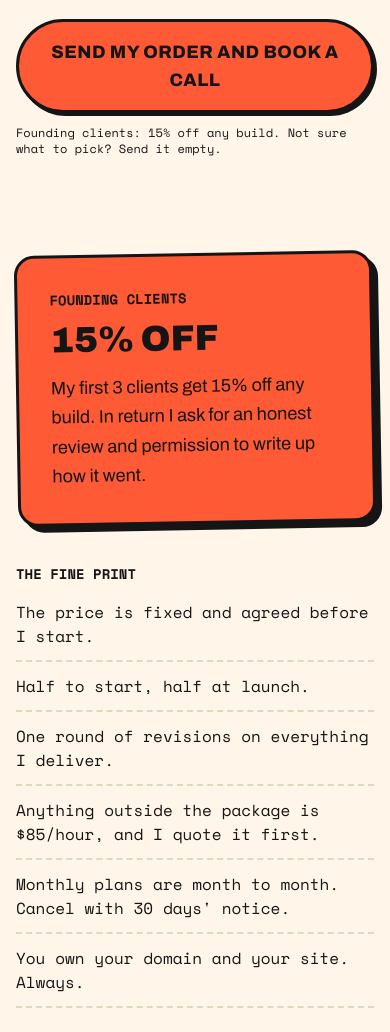
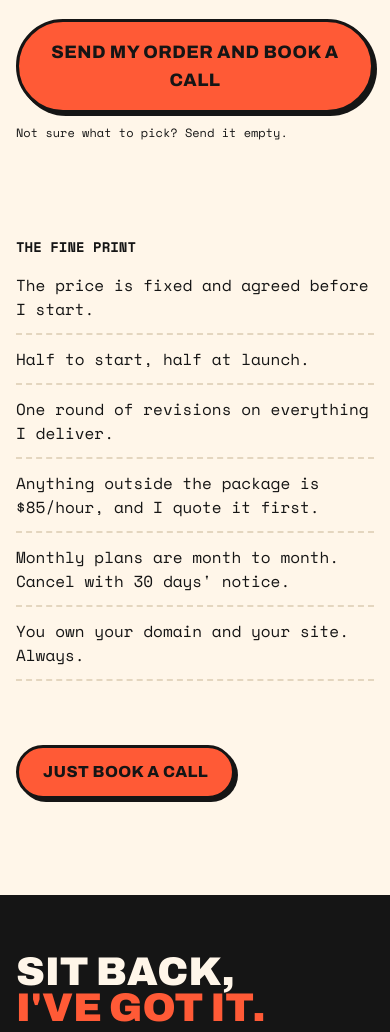
Before and after one commit to pixel-and-tally/pixel-and-tally, an Astro site: page /pixel-and-tally in a window 390 px wide. Shown: the part 4380-5412 px from the top of the page. Built offline with nearby package versions, Linux system fonts and the light colour scheme; Astro itself is replaced by a stand-in of ours.

Commit message:
Remove the founding-client 15% discount from the site (#12)
The home page reviews block now just says real reviews will show up as they're earned.


Claude-Session: https://claude.ai/code/session_019h7SxUKtKeUjtbzttBPAFP

Co-authored-by: Claude <noreply@anthropic.com>

```diff
--- a/src/pages/index.astro
+++ b/src/pages/index.astro
@@ -144,11 +144,11 @@ const piece = (name: string) => pixelPieces.find((o) => o.name === name)?.price
       <div>
         <p class="font-mono text-sm font-bold uppercase">Reviews so far: 0</p>
         <p class="mt-3 max-w-2xl text-2xl leading-snug font-bold">
-          I'm new to doing this on my own, and I'm not going to make reviews up. My first three clients get 15% off in
-          exchange for an honest one.
+          I'm new to doing this on my own, and I'm not going to make reviews up. Real ones will show up here as I earn
+          them.
         </p>
       </div>
-      <CtaLink href="/pixel-and-tally/" variant="secondary" class="shrink-0">Founding deal</CtaLink>
+      <CtaLink href="/contact/" variant="secondary" class="shrink-0">Book a call</CtaLink>
     </div>
   </section>
 </Base>
--- a/src/pages/pixel-and-tally.astro
+++ b/src/pages/pixel-and-tally.astro
@@ -5,7 +5,7 @@
 import Base from "../layouts/Base.astro";
 import Tabs from "../components/Tabs.astro";
 import CtaLink from "../components/CtaLink.astro";
-import { builderGroups, bundle, foundingOffer, priceAmount, terms } from "../site";
+import { builderGroups, bundle, priceAmount, terms } from "../site";
 
 const tone = { pixel: "has-[:checked]:bg-accent", tally: "has-[:checked]:bg-accent-2" } as const;
 const stripe = { pixel: "bg-accent", tally: "bg-accent-2" } as const;
@@ -120,17 +120,12 @@ const stripe = { pixel: "bg-accent", tally: "bg-accent-2" } as const;
       >
         Send my order and book a call
       </button>
-      <p class="mt-3 font-mono text-xs">Founding clients: 15% off any build. Not sure what to pick? Send it empty.</p>
+      <p class="mt-3 font-mono text-xs">Not sure what to pick? Send it empty.</p>
     </aside>
   </form>
 
-  <section class="mx-auto mt-24 grid max-w-6xl gap-10 px-4 sm:px-6 md:grid-cols-2 md:items-start">
-    <div class="sticker -rotate-1 bg-accent p-8">
-      <p class="font-mono text-sm font-bold uppercase">Founding clients</p>
-      <p class="mt-3 font-display text-4xl leading-none font-black uppercase [font-stretch:125%]">15% off</p>
-      <p class="mt-4 text-lg leading-relaxed">{foundingOffer}</p>
-    </div>
-    <div class="font-mono">
+  <section class="mx-auto mt-24 max-w-6xl px-4 sm:px-6">
+    <div class="max-w-3xl font-mono">
       <p class="text-sm font-bold uppercase">The fine print</p>
       <ul class="mt-4 space-y-3">
         {terms.map((t) => <li class="border-b-2 border-dashed border-hairline pb-3">{t}</li>)}
--- a/src/site.ts
+++ b/src/site.ts
@@ -343,9 +343,6 @@ export const bundle = {
   items: ["Starter Site", "Data Checkup"],
 };
 
-export const foundingOffer =
-  "My first 3 clients get 15% off any build. In return I ask for an honest review and permission to write up how it went.";
-
 export const terms = [
   "The price is fixed and agreed before I start.",
   "Half to start, half at launch.",
```
